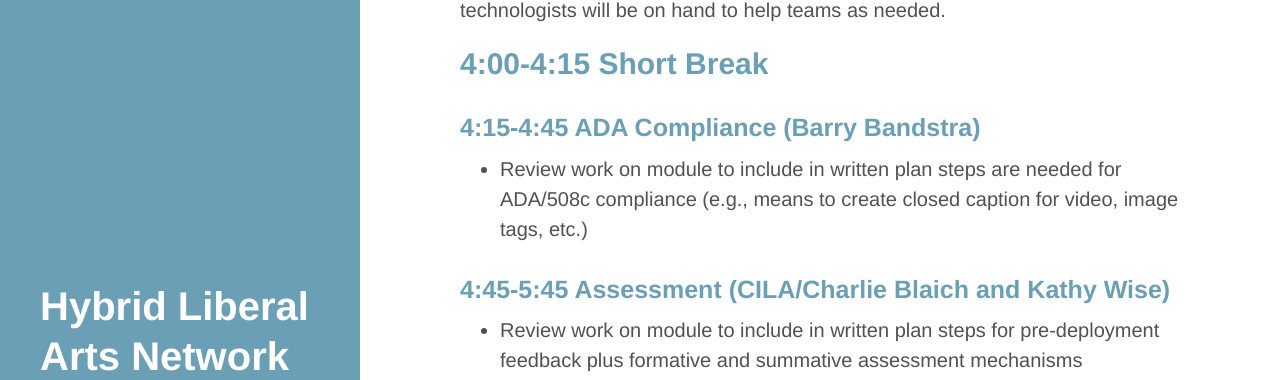
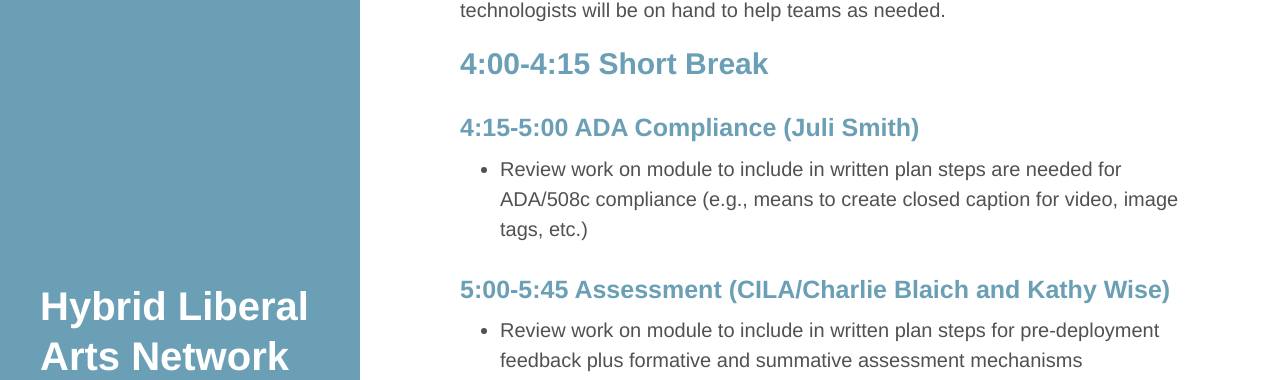
Before and after one commit to hybrid-liberal-arts/hybrid-liberal-arts.github.io, a Jekyll site: the page built from _posts/2016-04-06-2016-workshop-schedule.md, in a window 1280 px wide and 900 px high, scrolled down 1125 px. Shown: the part 147-527 px from the top of the window. Built offline with Jekyll 4.4.1, drawn with Linux system fonts in a browser that asks for light colours; Markdown is read by kramdown in place of the engine named in the settings.

Commit message:
edited schedule

```diff
--- a/_posts/2016-04-06-2016-workshop-schedule.md
+++ b/_posts/2016-04-06-2016-workshop-schedule.md
@@ -35,10 +35,10 @@ Brief project management overview
 
 ##4:00-4:15 Short Break
 
-###4:15-4:45 ADA Compliance (Barry Bandstra)
+###4:15-5:00 ADA Compliance (Juli Smith)
 - Review work on module to include in written plan steps are needed for ADA/508c compliance (e.g., means to create closed caption for video, image tags, etc.)
 
-### 4:45-5:45 Assessment (CILA/Charlie Blaich and Kathy Wise)
+### 5:00-5:45 Assessment (CILA/Charlie Blaich and Kathy Wise)
 - Review work on module to include in written plan steps for pre-deployment feedback plus formative and summative assessment mechanisms
 - Assessment gathering and collection site
 
```
